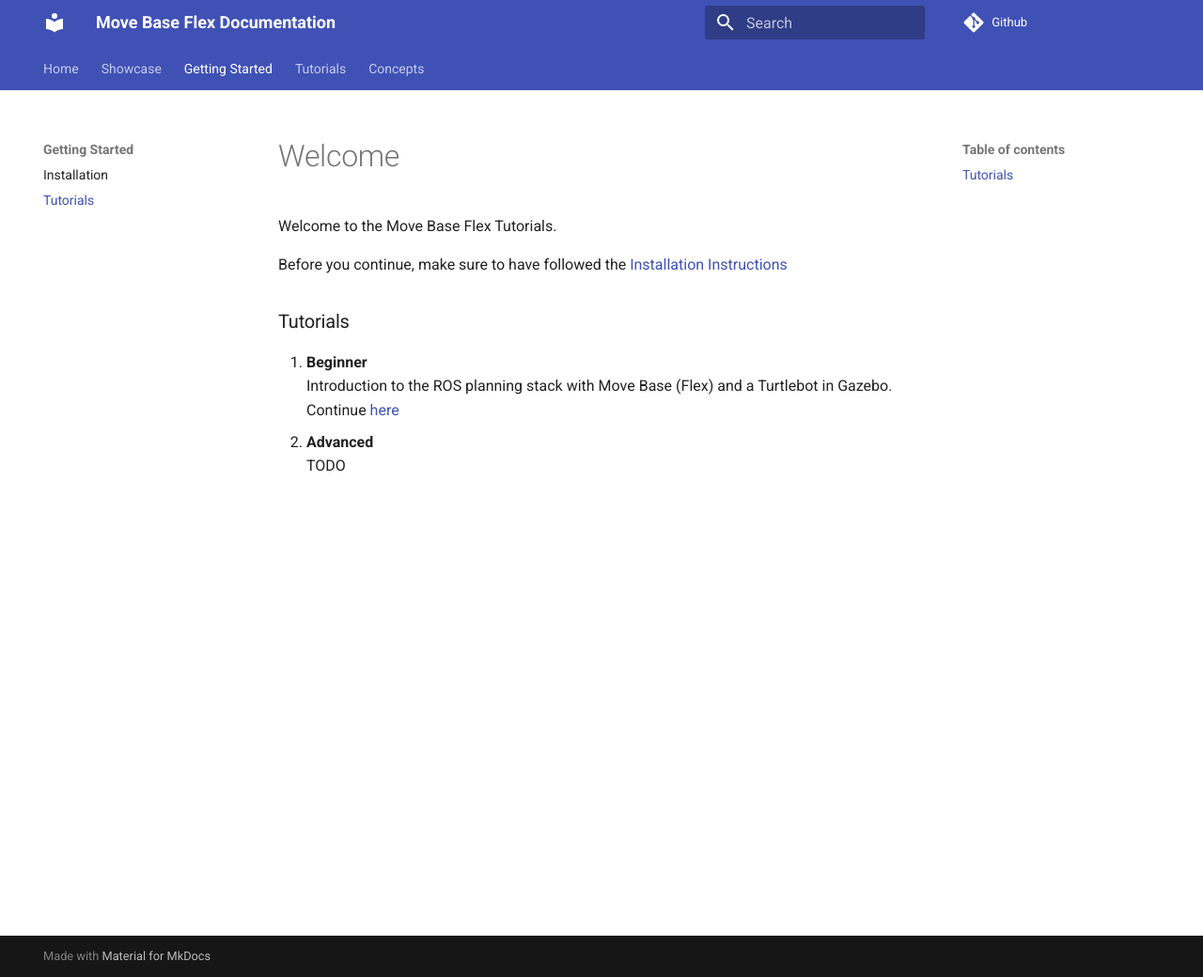
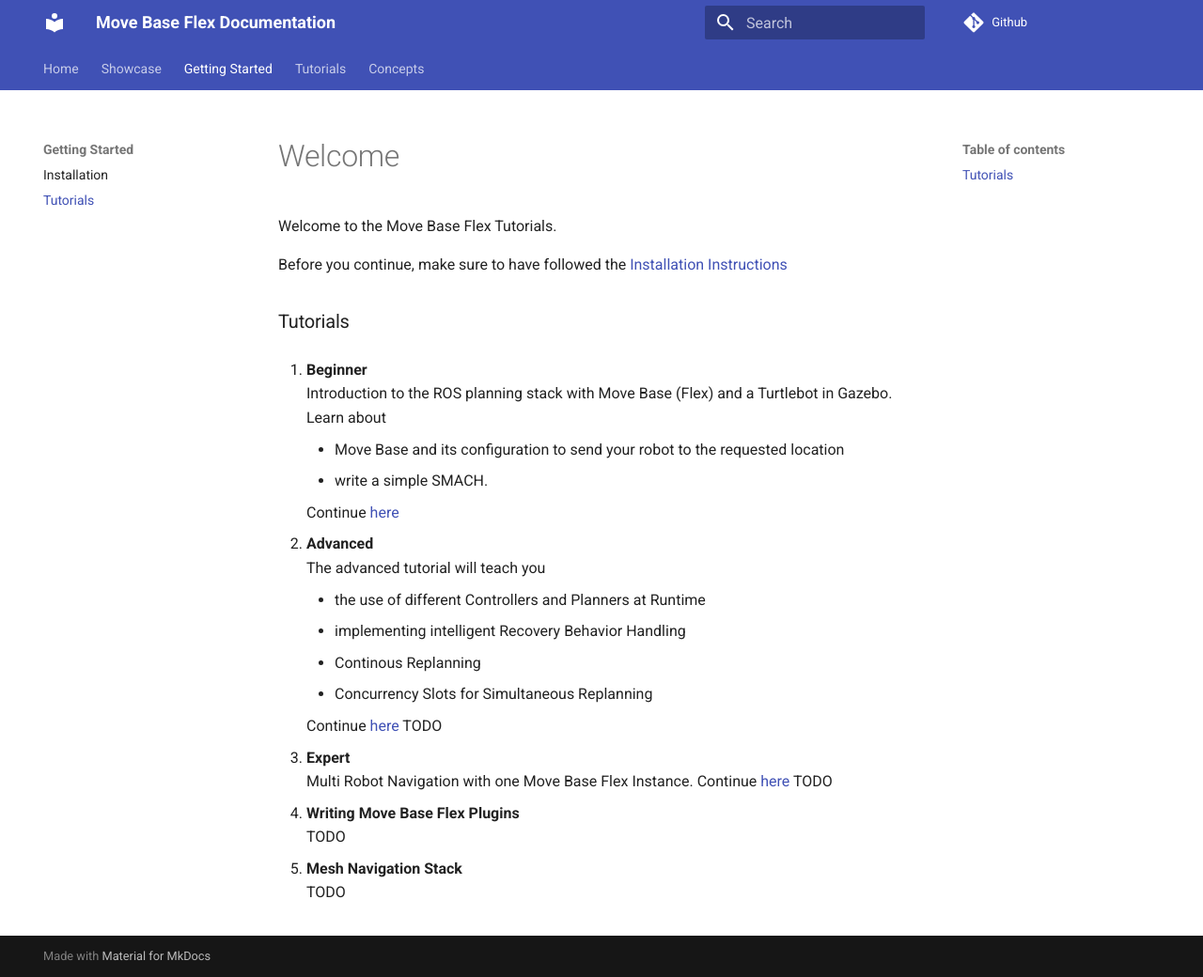
Before and after one commit to naturerobots/mbf_docs, an MkDocs documentation site: the page built from docs/tutorials/overview.md, in a window 1280 px wide and 1040 px high. Shown: the whole window at 94% size. Built offline with MkDocs 1.6.1 and Material for MkDocs 9.7.7, drawn with Linux system fonts in a browser that asks for light colours; comment, search, counter and statistics services are not loaded.

Commit message:
update tutorial with mb -> mbf

```diff
--- a/docs/tutorials/overview.md
+++ b/docs/tutorials/overview.md
@@ -5,5 +5,27 @@
 Before you continue, make sure to have followed the [Installation Instructions](../installation.md)
 
 ### Tutorials
-1. **Beginner** <br> Introduction to the ROS planning stack with Move Base (Flex) and a Turtlebot in Gazebo. Continue [here](./beginner.md)
-2. **Advanced** <br> TODO
+1. **Beginner** <br>
+Introduction to the ROS planning stack with Move Base (Flex) and a Turtlebot in Gazebo. Learn about
+    * Move Base and its configuration to send your robot to the requested location
+    * write a simple SMACH.
+
+    Continue [here](./beginner.md)
+
+2. **Advanced** <br>
+The advanced tutorial will teach you
+    * the use of different Controllers and Planners at Runtime
+    * implementing intelligent Recovery Behavior Handling
+    * Continous Replanning
+    * Concurrency Slots for Simultaneous Replanning
+
+    Continue [here]() TODO
+
+3. **Expert** <br>
+Multi Robot Navigation with one Move Base Flex Instance. Continue [here](TODO) TODO
+
+4. **Writing Move Base Flex Plugins** <br>
+TODO
+
+5. **Mesh Navigation Stack** <br>
+TODO
--- a/mkdocs.yml
+++ b/mkdocs.yml
@@ -11,6 +11,11 @@
       - navigation.instant
       - navigation.tabs
 
+markdown_extensions:
+  - pymdownx.highlight
+  - pymdownx.superfences
+  - pymdownx.tabbed
+
 nav:
   - Home: index.md
   - Showcase: showcase.md
@@ -18,8 +23,13 @@
     - Installation: installation.md
     - Tutorials: tutorials/overview.md
   - Tutorials:
-    - Beginner: tutorials/beginner.md
+    - Beginner:
+      - Welcome: tutorials/beginner/beginner.md
+      - MoveBase to MoveBaseFlex: tutorials/beginner/mb_to_mbf.md
     - Advanced: tutorials/advanced.md
+    - Expert: tutorials/expert.md
+    - Writing MBF Plugins: tutorials/writing_mbf_plugins.md
+    - Mesh Navigation Stack: tutorials/mesh_navigation_stack.md
   - Concepts:
     - Architecture: concepts/architecture.md
     - Navigation Servers: concepts/navigation_servers.md
```
Also changed, not shown: docs/tutorials/beginner.md (deleted, +0 -59 lines), docs/tutorials/beginner/beginner.md (added, +13 -0 lines), docs/tutorials/beginner/mb_to_mbf.md (added, +180 -0 lines), docs/tutorials/expert.md (added, +2 -0 lines), docs/tutorials/mesh_navigation_stack.md (added, +2 -0 lines), docs/tutorials/writing_mbf_plugins.md (added, +2 -0 lines).
